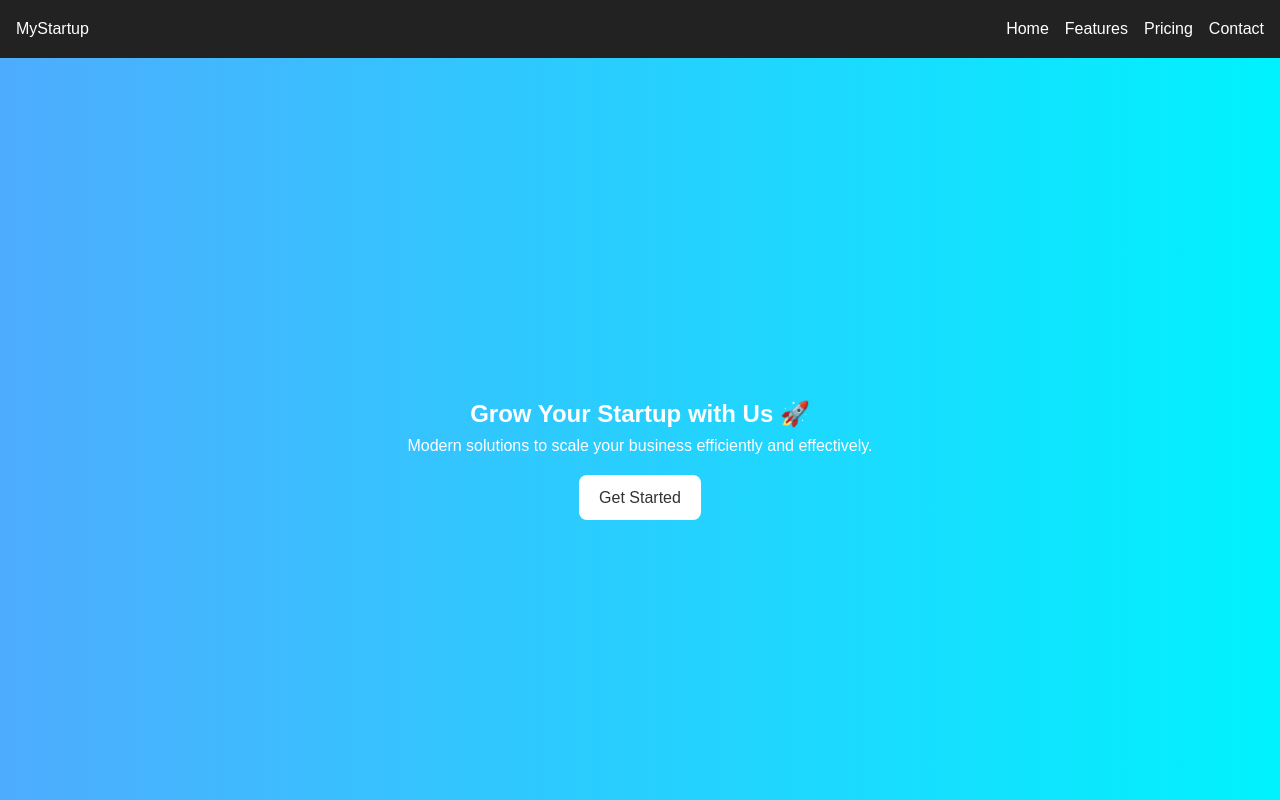
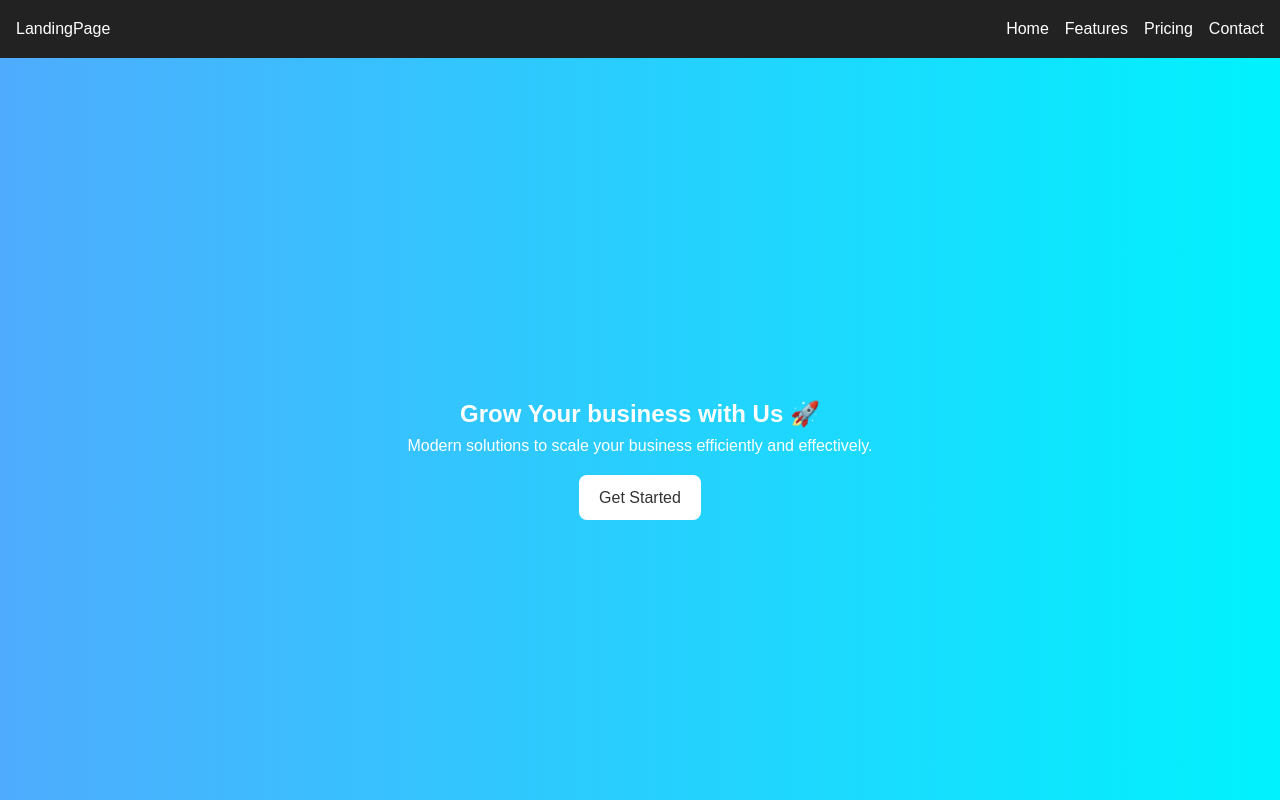
Before and after one commit to ayush345nacsdd/LandingPage, a plain HTML site: page index.html in a window 1280 px wide. Shown: the top 800 px of the page. Drawn offline with Linux system fonts and the light colour scheme.

Commit message:
making changes

```diff
--- a/index.html
+++ b/index.html
@@ -3,7 +3,7 @@
 <head>
   <meta charset="UTF-8">
   <meta name="viewport" content="width=device-width, initial-scale=1.0">
-  <title>Startup Landing Page</title>
+  <title> Landing Page</title>
   <link rel="stylesheet" href="style.css">
 </head>
 <body>
@@ -11,7 +11,7 @@
   <!-- ===== HEADER / NAV ===== -->
   <header>
     <nav class="navbar">
-      <div class="logo">MyStartup</div>
+      <div class="logo">LandingPage</div>
       <button class="menu-toggle" id="menu-toggle">☰</button>
       <ul class="nav-links" id="nav-links">
         <li><a href="#hero">Home</a></li>
@@ -24,7 +24,7 @@
 
   <!-- ===== HERO SECTION ===== -->
   <section id="hero" class="hero">
-    <h1>Grow Your Startup with Us 🚀</h1>
+    <h1>Grow Your business with Us 🚀</h1>
     <p>Modern solutions to scale your business efficiently and effectively.</p>
     <a href="#pricing" class="btn">Get Started</a>
   </section>
```
